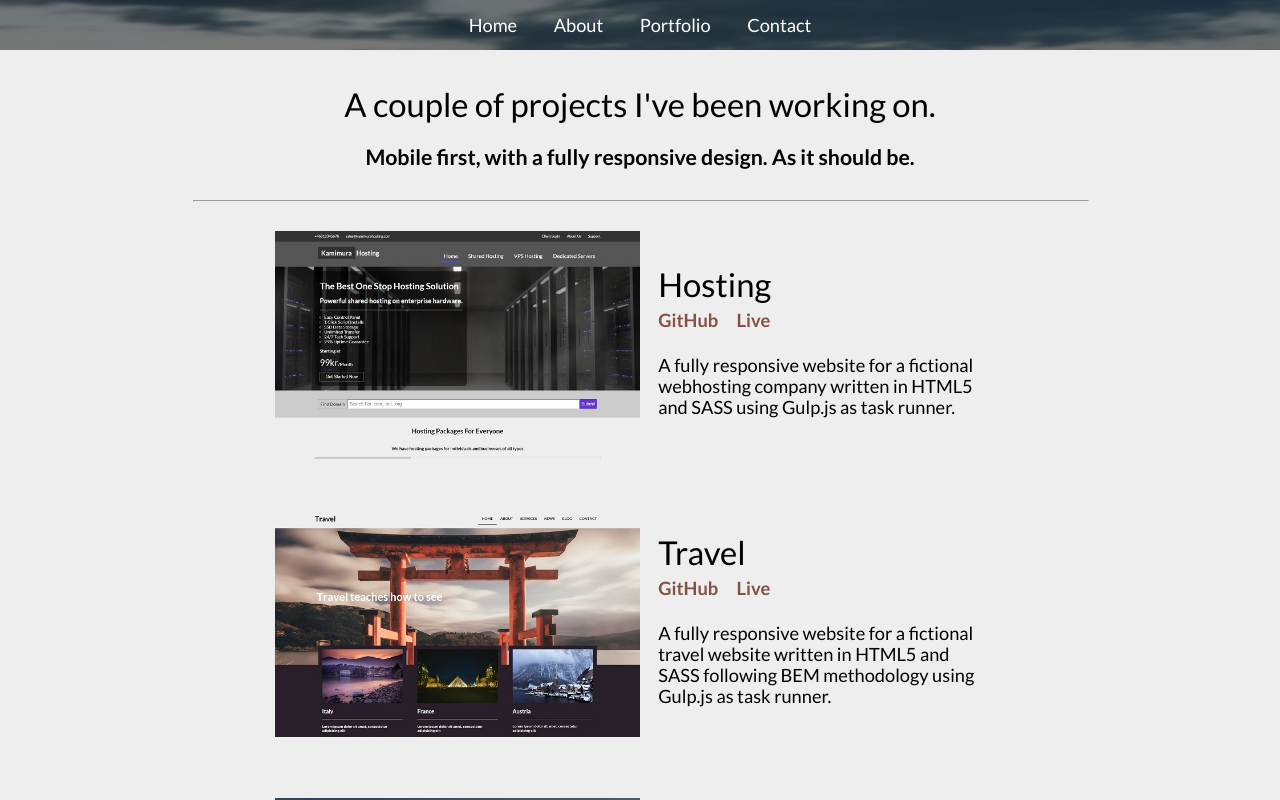
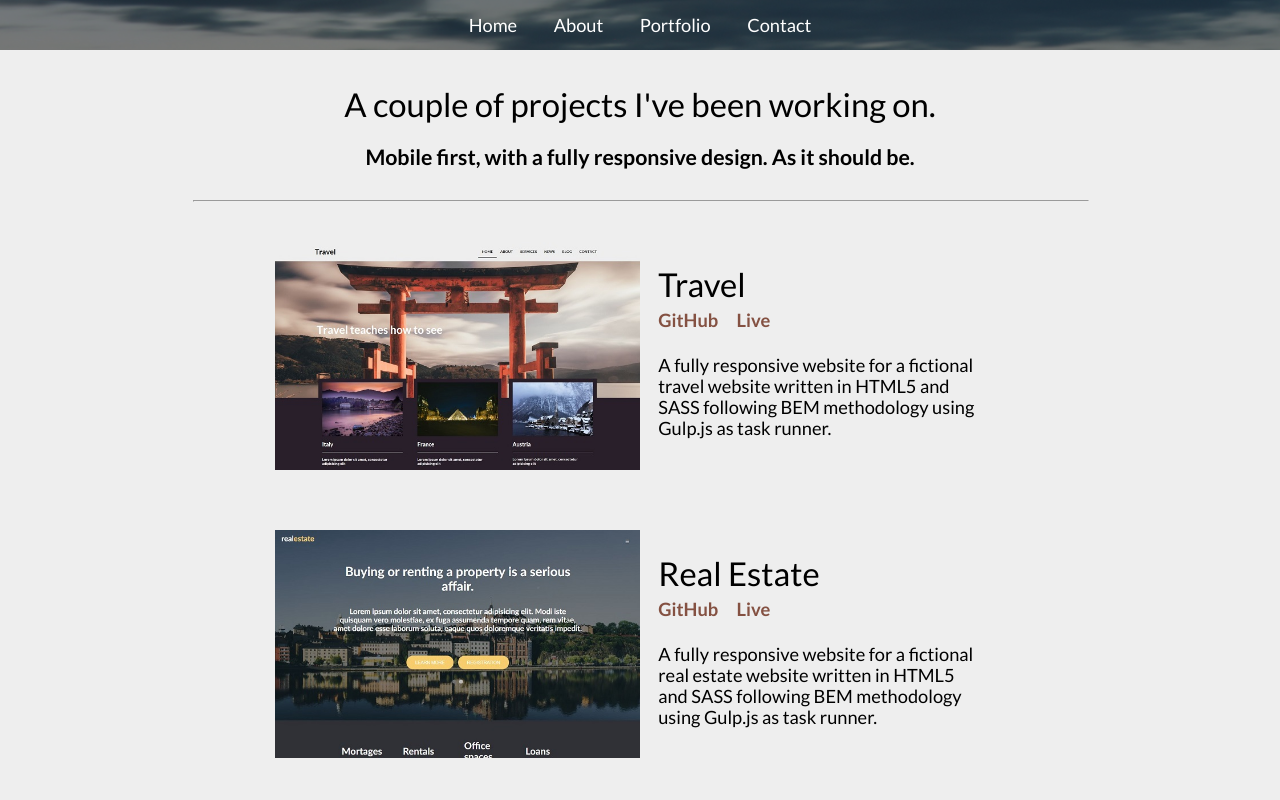
Before and after one commit to kekami/portfolio-website, a React (Create React App) app: page /portfolio in a window 1280 px wide. Built offline with nearby package versions, Linux system fonts and the light colour scheme.

Commit message:
Removed Hosting project and renamed jobbatical image

```diff
--- a/src/components/Portfolio.js
+++ b/src/components/Portfolio.js
@@ -1,7 +1,6 @@
 import React from 'react';
 import Project from './Project';
 import movieDB from '../images/movieDB.png';
-import webhosting from '../images/kamimura-hosting.jpg';
 import travel from '../images/portfolio-travel.jpg';
 import realEstate from '../images/real-estate.jpg';
 import portfolio from '../images/portfolio.jpg';
@@ -16,13 +15,6 @@ const Portfolio = () => {
           <h2>A couple of projects I've been working on.</h2>
           <h3>Mobile first, with a fully responsive design. As it should be.</h3>
           <hr />
-          <Project
-            image={webhosting}
-            title="Hosting"
-            description="A fully responsive website for a fictional webhosting company written in HTML5 and SASS using Gulp.js as task runner."
-            githubURL="https://github.com/kekami/kamimura-hosting"
-            liveURL="http://mute-motion.surge.sh/"
-          />
           <Project
             image={travel}
             title="Travel"
```
Also changed, not shown: src/images/jobbatical.jpg (renamed from src/images/jobbatical.JPG).
